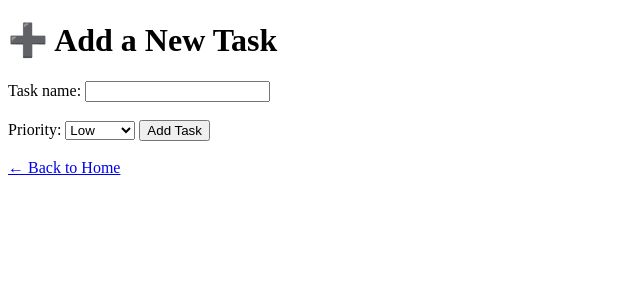
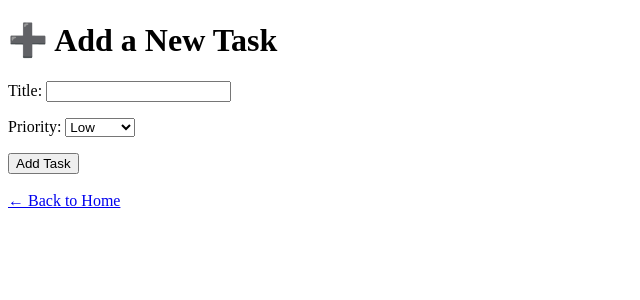
Before and after one commit to kaps04/studybuddy, a Django app: page /add/ in a window 1280 px wide. Shown: the top 300 px of the page, without its empty margins (0-640 px from the left). Run offline with Django 5.2, Linux system fonts and the light colour scheme.

Commit message:
Django forms

```diff
--- /dev/null
+++ b/tasks/forms.py
@@ -0,0 +1,13 @@
+from django import forms
+
+
+class TaskForm(forms.Form):
+    title = forms.CharField()
+
+    priority = forms.ChoiceField(
+        choices=[
+            ("Low", "Low"),
+            ("Medium", "Medium"),
+            ("High", "High"),
+        ]
+    )
--- a/tasks/templates/tasks/add_task.html
+++ b/tasks/templates/tasks/add_task.html
@@ -8,25 +8,15 @@
 
     <h1>➕ Add a New Task</h1>
 
-    <form method="POST">
+   <form method="POST">
 
-        {% csrf_token %}
+    {% csrf_token %}
 
-        <label>Task name:</label>
-        <input type="text" name="title">
-        <br><br>
+   {{ form.as_p }}
 
-<label>Priority:</label>
+    <button type="submit">Add Task</button>
 
-<select name="priority">
-    <option value="Low">Low</option>
-    <option value="Medium">Medium</option>
-    <option value="High">High</option>
-</select>
-
-        <button type="submit">Add Task</button>
-
-    </form>
+</form>
 
     <br>
 
--- a/tasks/views.py
+++ b/tasks/views.py
@@ -1,20 +1,31 @@
 from django.shortcuts import render ,redirect
 from django.http import HttpResponse
 from .models import Task
+
+from .forms import TaskForm
 
 def home(request):
       tasks = Task.objects.all()
       return render(request, "tasks/home.html", {"tasks": tasks})
 
+
+
 def add_task(request):
+    form = TaskForm()
+
     if request.method == "POST":
-        title = request.POST["title"]
-        priority = request.POST["priority"]
-        Task.objects.create(title=title,
-         priority=priority)
+        form = TaskForm(request.POST)
 
-    return render(request, "tasks/add_task.html")
+        if form.is_valid():
+            title = form.cleaned_data["title"]
+            priority = form.cleaned_data["priority"]
 
+            Task.objects.create(
+                title=title,
+                priority=priority
+            )
+
+    return render(request, "tasks/add_task.html", {"form": form})
 def complete_task(request, task_id):
     task = Task.objects.get(id=task_id)
     task.completed = True
```
